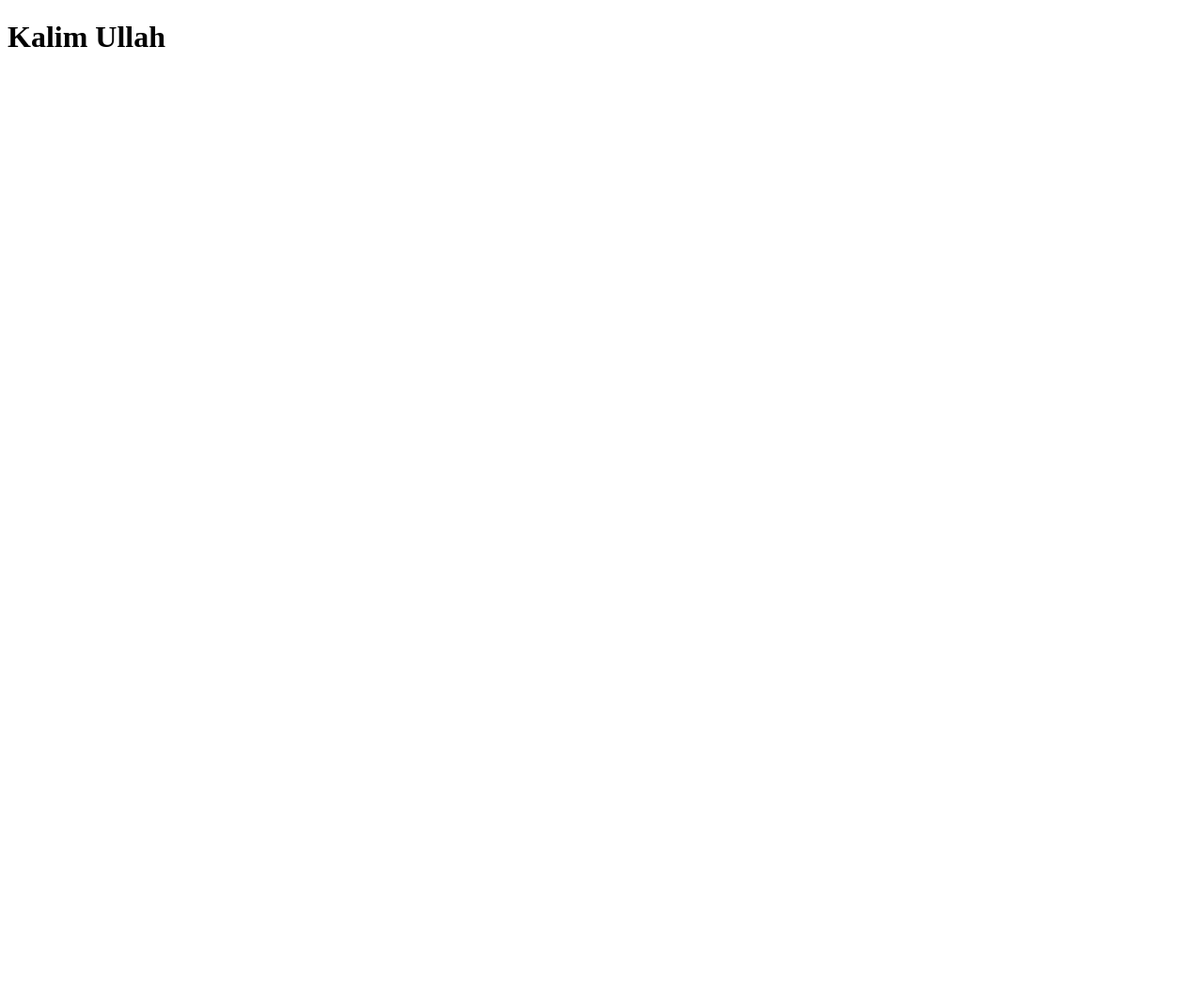
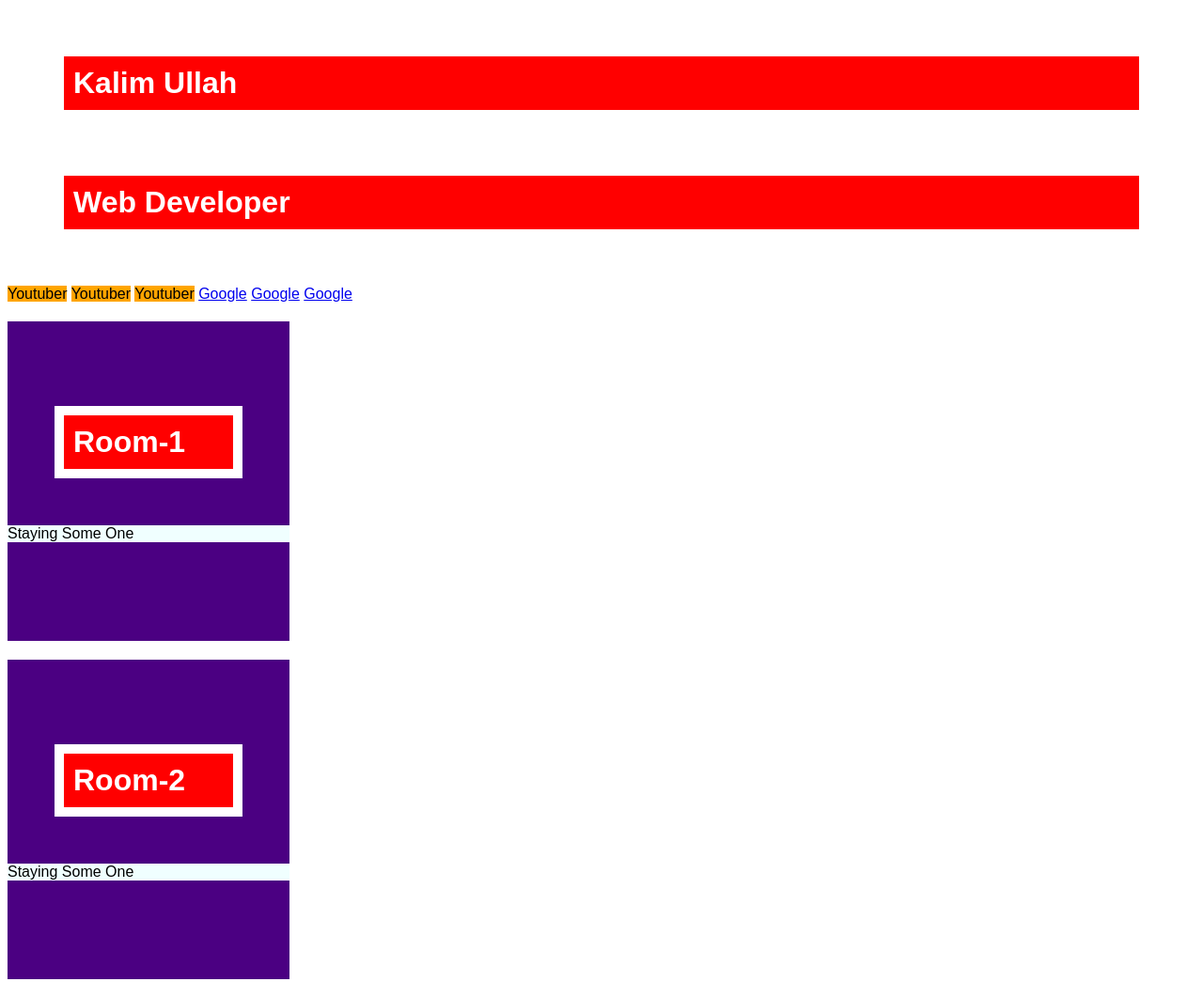
Before and after one commit to KalimUllah2022/myFirstRipo, a plain HTML site: page index.html in a window 1280 px wide. Shown: the top 1045 px of the page at 94% size. Before the commit the page ends 800 px from the top, so only its background shows below. Drawn offline with Linux system fonts and the light colour scheme.

Commit message:
first commit

```diff
--- a/index.html
+++ b/index.html
@@ -5,10 +5,60 @@
     <meta http-equiv="X-UA-Compatible" content="IE=edge">
     <meta name="viewport" content="width=device-width, initial-scale=1.0">
     <title>My First Ripo Github Code</title>
+
+    <style>
+        body{
+            font-family: sans-serif;
+        }
+        h1{
+            background-color: red;
+            padding: 10px;
+            color: white;
+            border: 10px solid ;
+            margin: 50px;
+        }
+
+        span{
+            background-color: orange;
+        }
+        div{
+            background-color: indigo;
+            padding-top: 40px;
+            margin: 20px 0;
+            width: 300px;
+            height: 300px;
+        }
+        p{
+            background-color:azure
+        }
+    </style>
+
 </head>
 <body>
 
     <h1>Kalim Ullah</h1>
+    <h1>Web Developer</h1>
+
+    <span>Youtuber</span>
+    <span>Youtuber</span>
+    <span>Youtuber</span>
+    <a href="https://kalimullah2022.github.io/project1/">Google</a>
+    <a href="https://kalimullah2022.github.io/project1/">Google</a>
+    <a href="https://kalimullah2022.github.io/project1/">Google</a>
+
+
+    <div>
+        <h1>Room-1</h1>
+        <p>Staying Some One</p>
+    </div>
+    <div>
+        <h1>Room-2</h1>
+        <p>Staying Some One</p>
+    </div>
+    <div>
+        <h1>Room-3</h1>
+        <p>Staying Some One</p>
+    </div>
 
 </body>
 </html>
```
